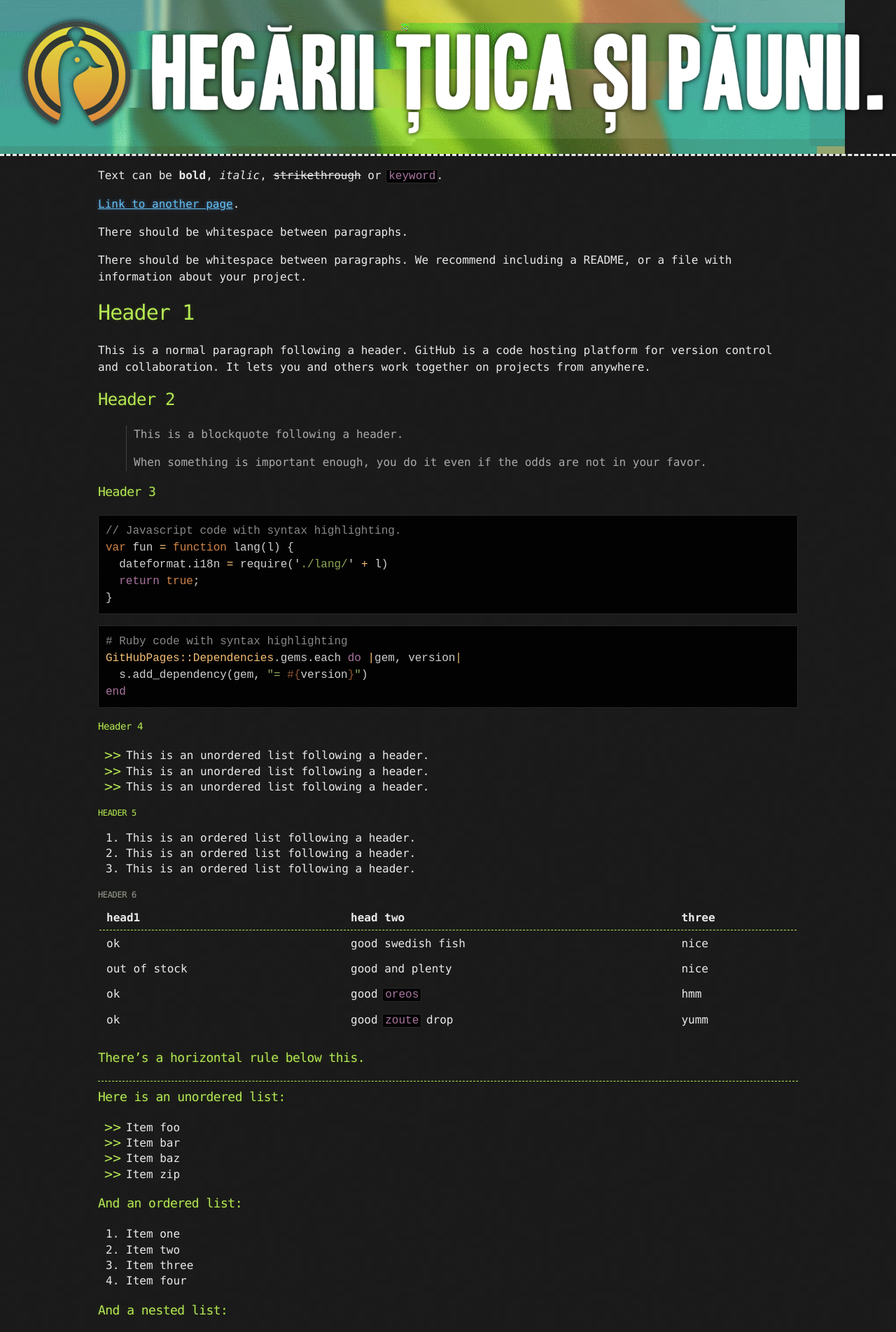
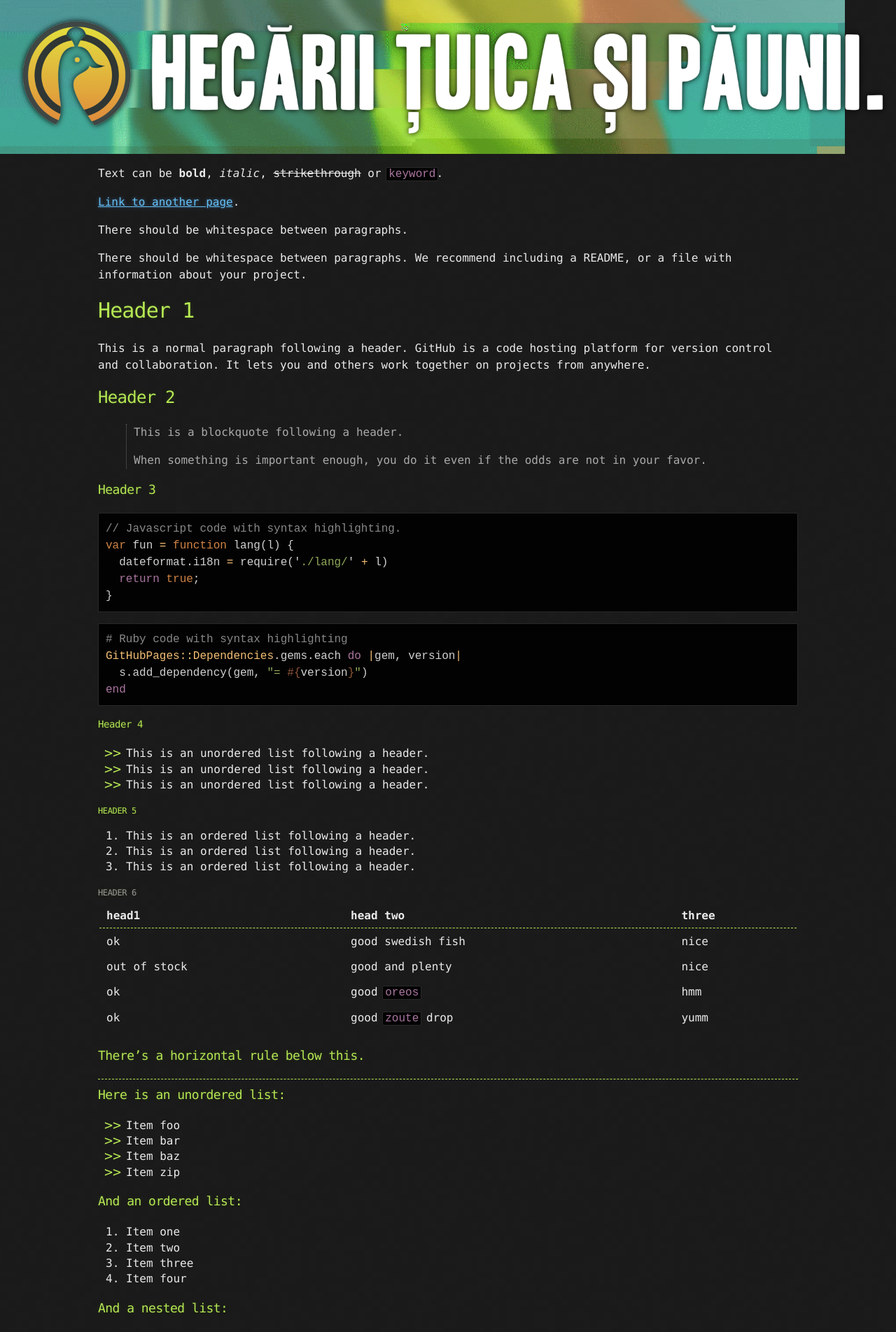
Before and after one commit to HecariiTuicaSiPaunii/Blog, a Jekyll site: the page built from index.md, in a window 1280 px wide. Shown: the top 1904 px of the page at 70% size. Built offline with Jekyll 4.4.1, drawn with Linux system fonts in a browser that asks for light colours.

Commit message:
Update default.html

```diff
--- a/_layouts/default.html
+++ b/_layouts/default.html
@@ -9,8 +9,11 @@
 {% seo %}
   </head>
   <body>
-    <div style="background-image: url('/assets/images/RoFlag.png'); background-attachment: fixed; background-repeat: no-repeat; background-size: contain;"><img style="margin-top:0px; width:100%" src="/assets/images/HTsPLogo.png"></div>
-    <div style="width:100%;border-style: dashed hidden hidden hidden;"></div>
+    <div style="background-image: url('/assets/images/RoFlag.png'); background-attachment: fixed; background-repeat: no-repeat; background-size: contain;">
+      <a href="/">
+        <img style="margin-top:0px; width:100%" src="/assets/images/HTsPLogo.png">
+      </a>
+    </div>
     <div class="container">
       <section id="main_content">
         {{ content }}
```
